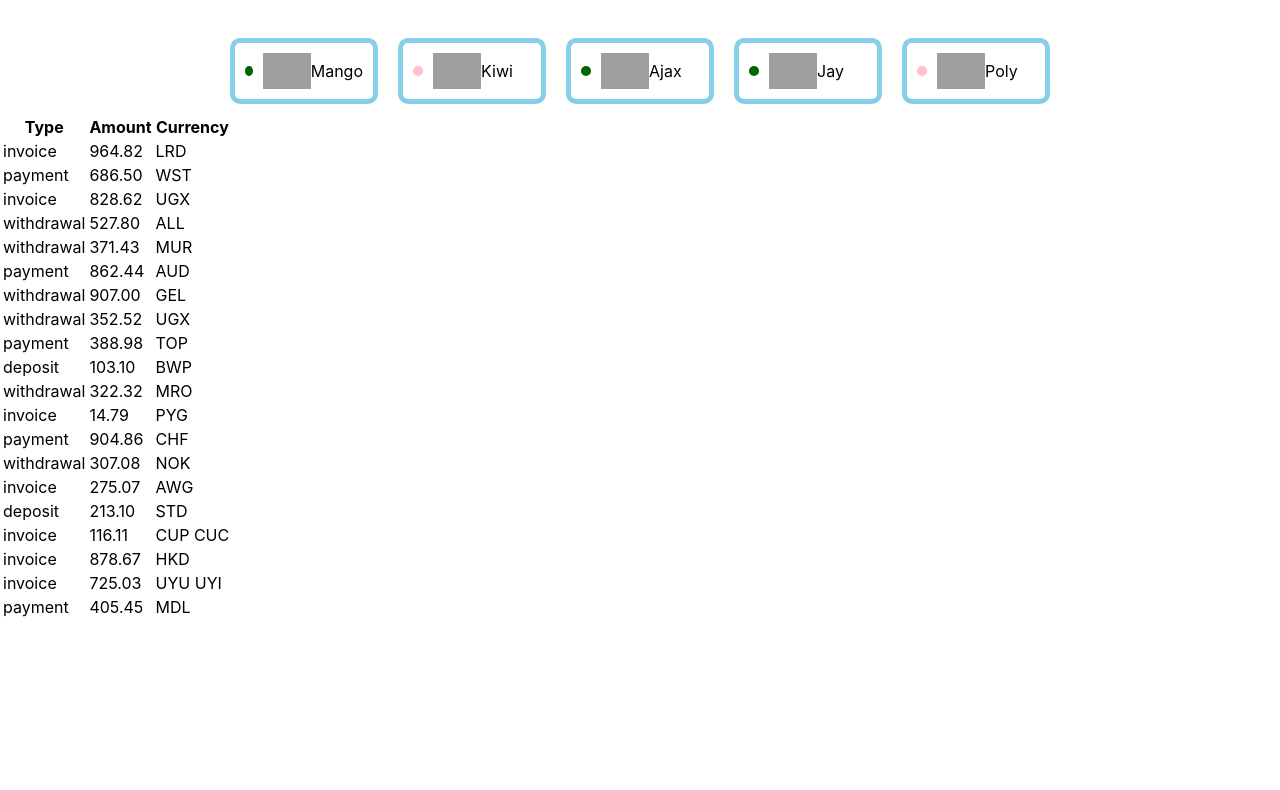
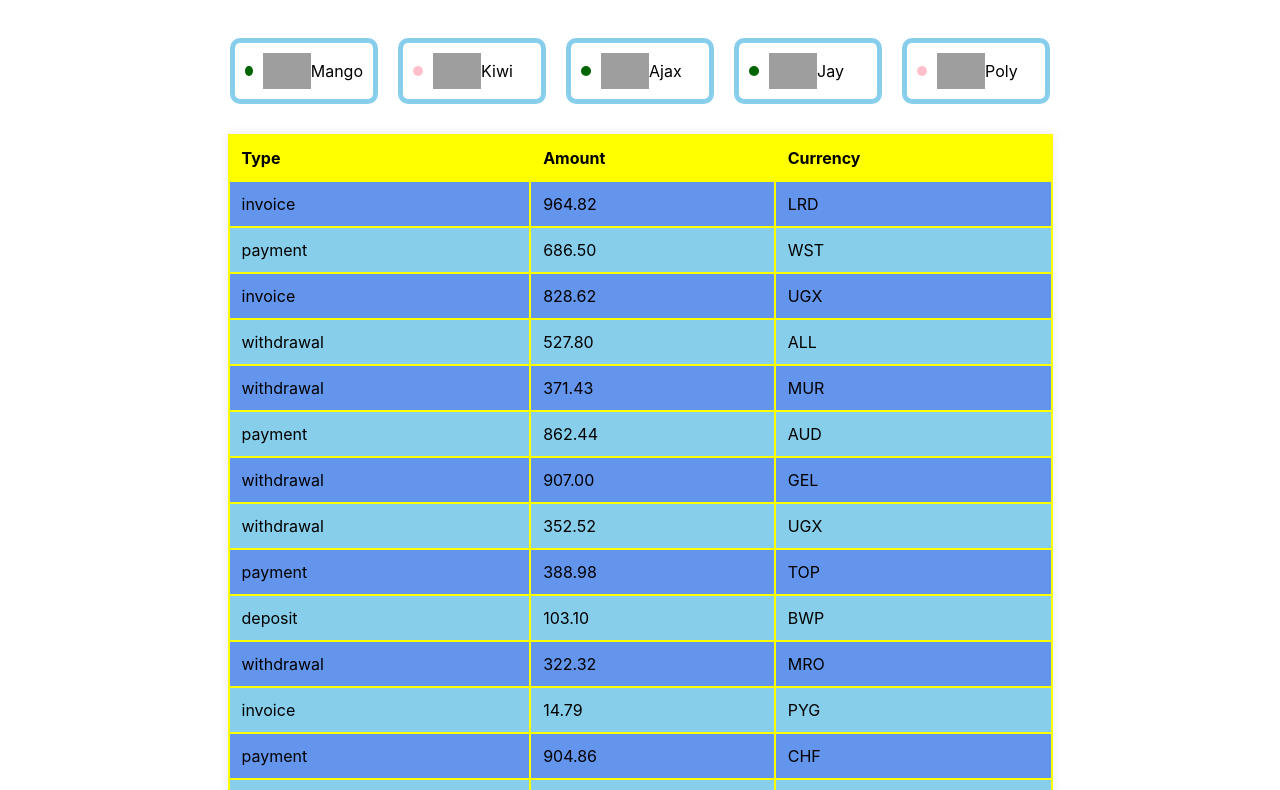
Before and after one commit to Oleg-Kaniuk/goit-react-hw-01-components, a React (Create React App) app: page / in a window 1280 px wide. Shown: the part 710-1500 px from the top of the page. Before the commit the page ends 1330 px from the top, so only its background shows below. Built offline with nearby package versions, Linux system fonts and the light colour scheme; grey boxes are pictures that could not be loaded.

Commit message:
Transactions css

```diff
--- a/src/components/FriendList/FriendList.module.css
+++ b/src/components/FriendList/FriendList.module.css
@@ -1,4 +1,3 @@
-/* FriendList container styles */
 .friendList {
   margin-top: 40px;
   margin-right: auto;
--- a/src/components/FriendListItem/FriendListItem.jsx
+++ b/src/components/FriendListItem/FriendListItem.jsx
@@ -1,7 +1,7 @@
 import styles from "./FriendListItem.module.css";
 
 export const FriendListItem = ({ avatar, name, isOnline }) => {
-    return (<li className={styles.item}>
+    return (<li className={styles.element}>
         <span className={ isOnline ? `${styles.status} ${styles.green}` : `${styles.status} ${styles.pink}`}></span>
         <img className="avatar" src={avatar} alt={name} width="48" />
         <p className="name">{name}</p>
--- a/src/components/FriendListItem/FriendListItem.module.css
+++ b/src/components/FriendListItem/FriendListItem.module.css
@@ -1,5 +1,4 @@
-/* FriendListItem styles */
-.item {
+.element {
   margin-left: auto;
   margin-right: auto;
   width: 200px;
--- a/src/components/StatList/StatList.module.css
+++ b/src/components/StatList/StatList.module.css
@@ -1,4 +1,3 @@
-/* StatList styles */
 .statList {
   list-style: none;
   padding: 0;
--- a/src/components/Statistics/Statistics.module.css
+++ b/src/components/Statistics/Statistics.module.css
@@ -1,4 +1,3 @@
-/* Statistics container styles */
 .statistics {
   width: 600px;
   margin-left: auto;
--- a/src/components/TransactionHistory/TransactionHistory.jsx
+++ b/src/components/TransactionHistory/TransactionHistory.jsx
@@ -5,9 +5,9 @@ export const TransactionHistory = ({ items }) => {
     return (<table className={styles.transactionHistory}>
         <thead>
             <tr className={styles.row}>
-                <th className={styles.cell}>Type</th>
-                <th className={styles.cell}>Amount</th>
-                <th className={styles.cell}>Currency</th>
+                <th className={styles.box}>Type</th>
+                <th className={styles.box}>Amount</th>
+                <th className={styles.box}>Currency</th>
             </tr>
         </thead>
 
--- a/src/components/TransactionHistory/TransactionHistory.module.css
+++ b/src/components/TransactionHistory/TransactionHistory.module.css
@@ -0,0 +1,13 @@
+.transactionHistory {
+  background-color: yellow;
+  width: 825px;
+  margin-left: auto;
+  margin-right: auto;
+  margin-top: 20px;
+  /* border-collapse: collapse; */
+  box-shadow: 0 0 10px rgba(0, 0, 0, 0.1);
+}
+.box {
+  padding: 12px;
+  text-align: left;
+}
--- a/src/components/Transactions/Transactions.jsx
+++ b/src/components/Transactions/Transactions.jsx
@@ -4,10 +4,10 @@ export const Transactions = ({ items }) => {
     return (
         <tbody>
             {items.map(({ id, type, amount, currency }) => {
-                return (<tr className={styles.line} key={id}>
-                    <td className={styles.cell}>{type}</td>
-                    <td className={styles.cell}>{amount}</td>
-                    <td className={styles.cell}>{currency}</td>
+                return (<tr className={styles.stroke} key={id}>
+                    <td className={styles.box}>{type}</td>
+                    <td className={styles.box}>{amount}</td>
+                    <td className={styles.box}>{currency}</td>
                 </tr>)
             })}
         </tbody>
--- a/src/components/Transactions/Transactions.module.css
+++ b/src/components/Transactions/Transactions.module.css
@@ -0,0 +1,25 @@
+.row {
+  background-color: #3498db;
+  color: #fff;
+}
+
+.box {
+  padding: 12px;
+  text-align: left;
+}
+
+.stroke {
+  transition: background-color 0.3s ease;
+}
+
+.stroke:nth-child(even) {
+  background-color: skyblue;
+}
+
+.stroke:nth-child(odd) {
+  background-color: cornflowerblue;
+}
+
+.stroke:hover {
+  background-color: yellow;
+}
```
